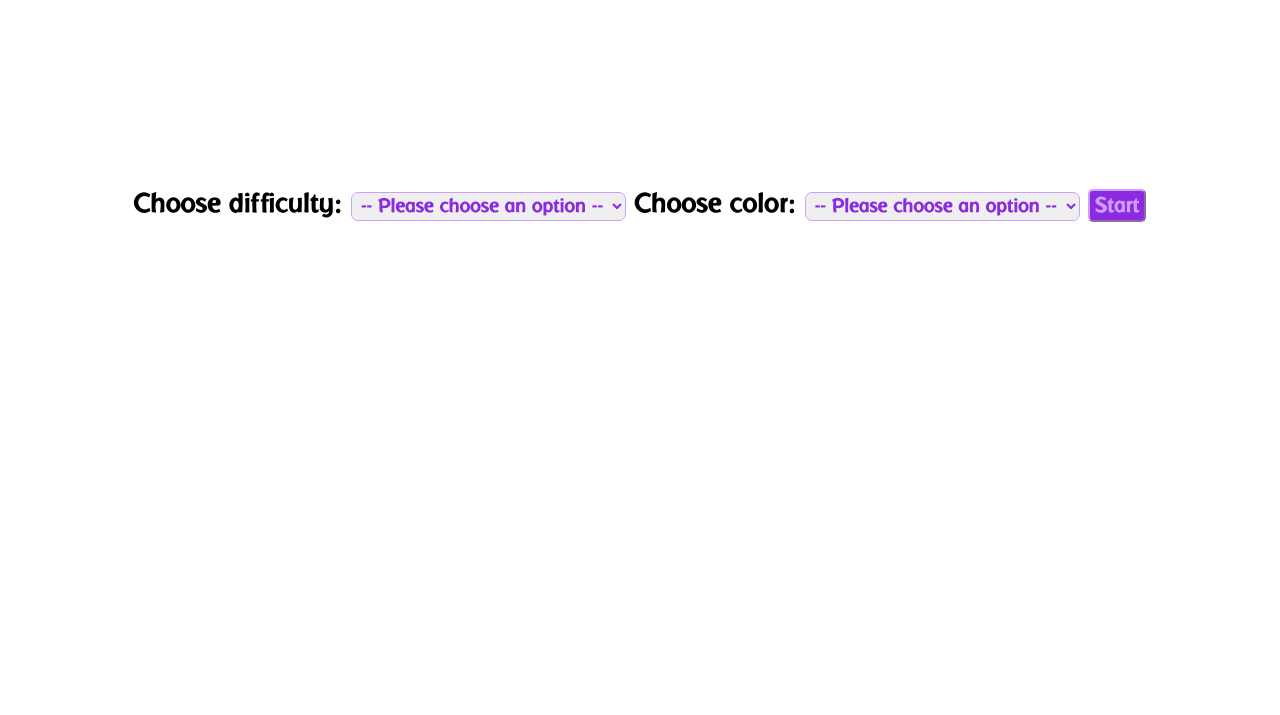
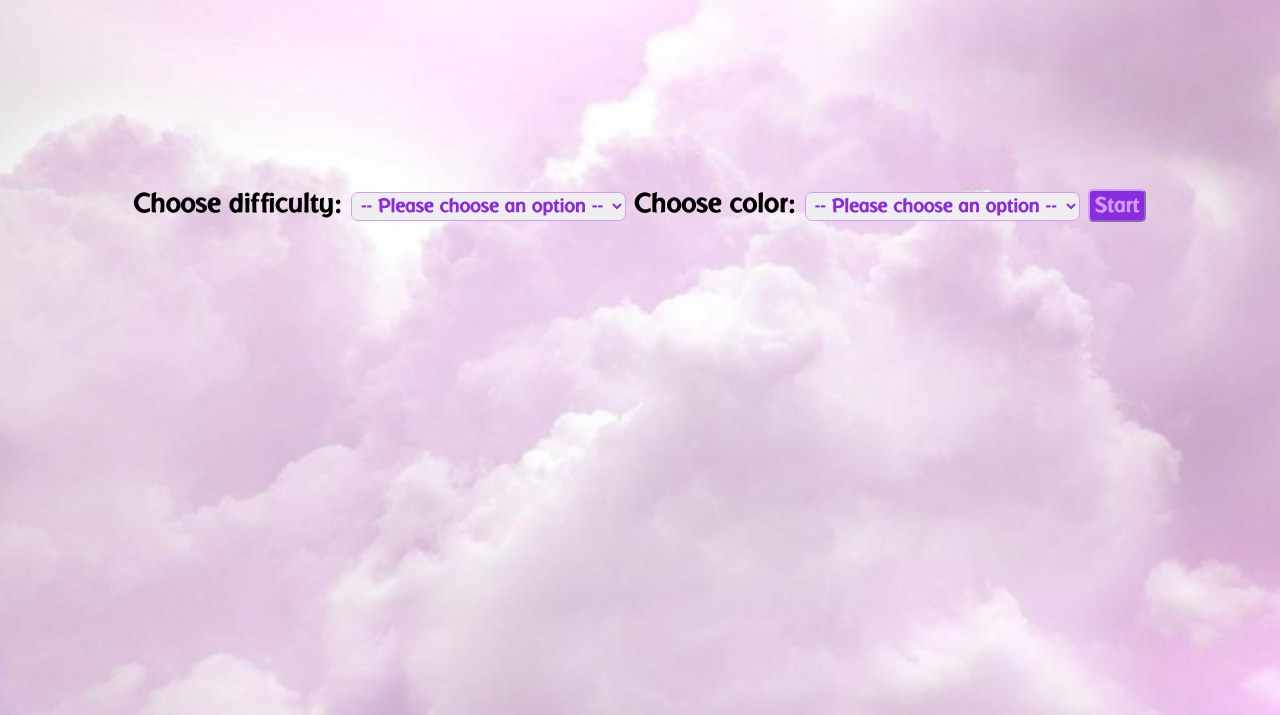
Before and after one commit to HolovchukNatalia/web-college, a plain HTML site: page practical_work_13/index.html in a window 1280 px wide. Shown: the part 85-800 px from the top of the page. Drawn offline with Linux system fonts and the light colour scheme; the site is published under a folder, as on GitHub Pages, so addresses that start at the root find nothing.

Commit message:
Add files via upload

```diff
--- a/practical_work_13/style.css
+++ b/practical_work_13/style.css
@@ -10,7 +10,7 @@
 }
 body {
     font-family: "Respublica";
-    background: url(/1639771419_1-catherineasquithgallery-com-p-nezhno-rozovie-oblaka-fon-2.jpg) no-repeat center center fixed;
+    background: url(1639771419_1-catherineasquithgallery-com-p-nezhno-rozovie-oblaka-fon-2.jpg) no-repeat center center fixed;
         -webkit-background-size: cover;
         -moz-background-size: cover;
         -o-background-size: cover;
```
